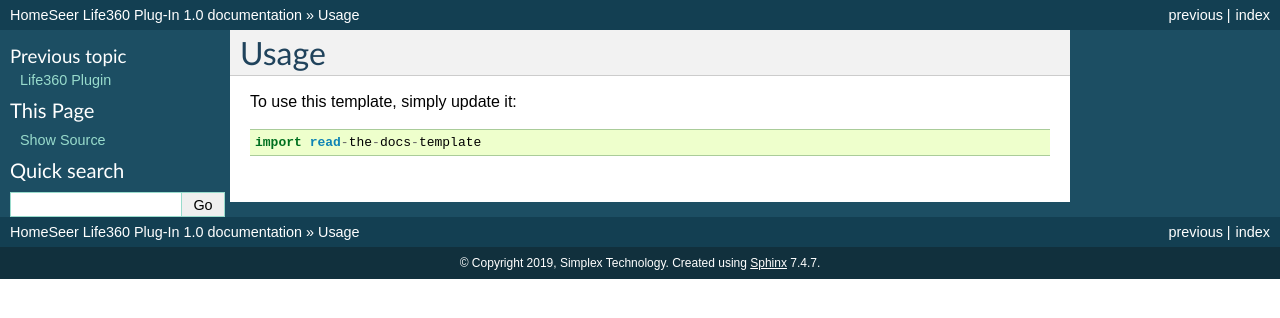
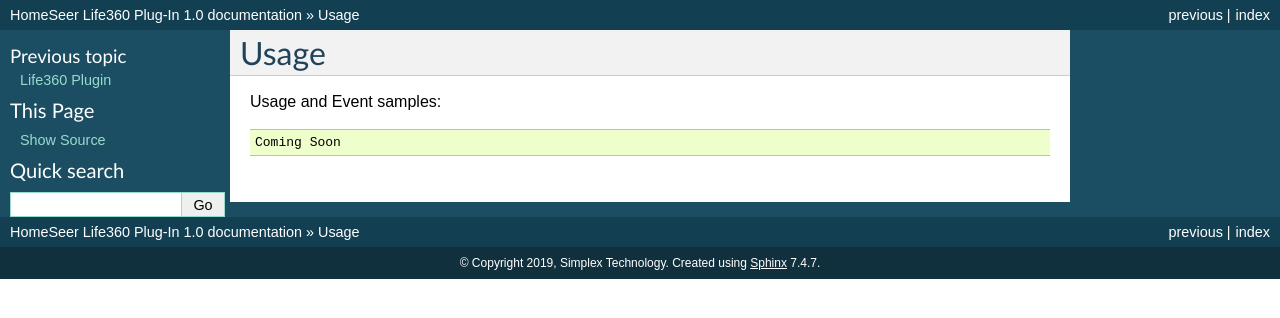
Before and after one commit to simplextech/hspi_life360-docs, a Sphinx documentation site: the page built from docs/usage.rst, in a window 1280 px wide. Shown: the top 318 px of the page. Built offline with Sphinx 7.4.7, drawn with Linux system fonts in a browser that asks for light colours.

Commit message:
Updated usage to coming soon

```diff
--- a/docs/usage.rst
+++ b/docs/usage.rst
@@ -2,6 +2,6 @@
 Usage
 ========
 
-To use this template, simply update it::
+Usage and Event samples::
 
-	import read-the-docs-template
+	Coming Soon
```
